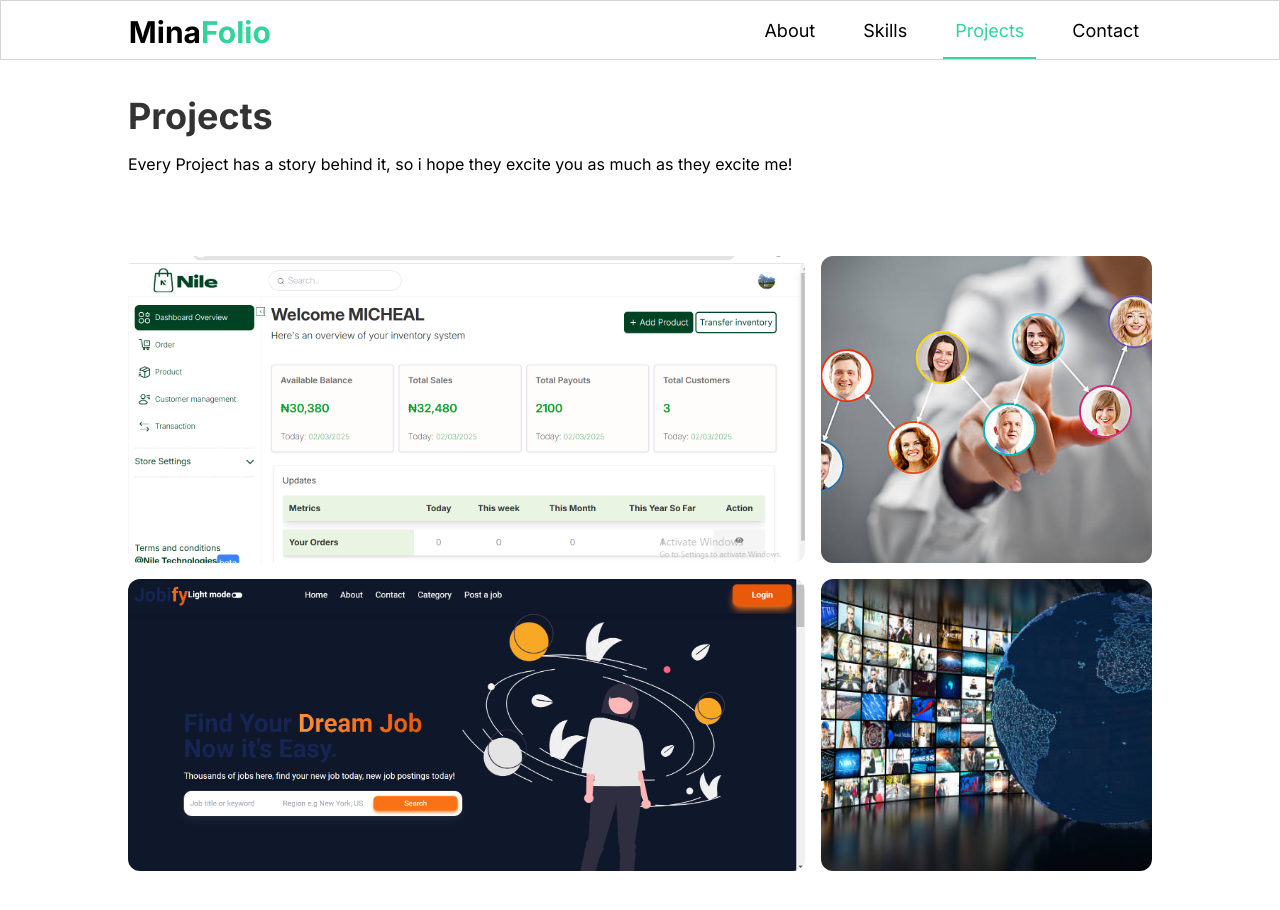
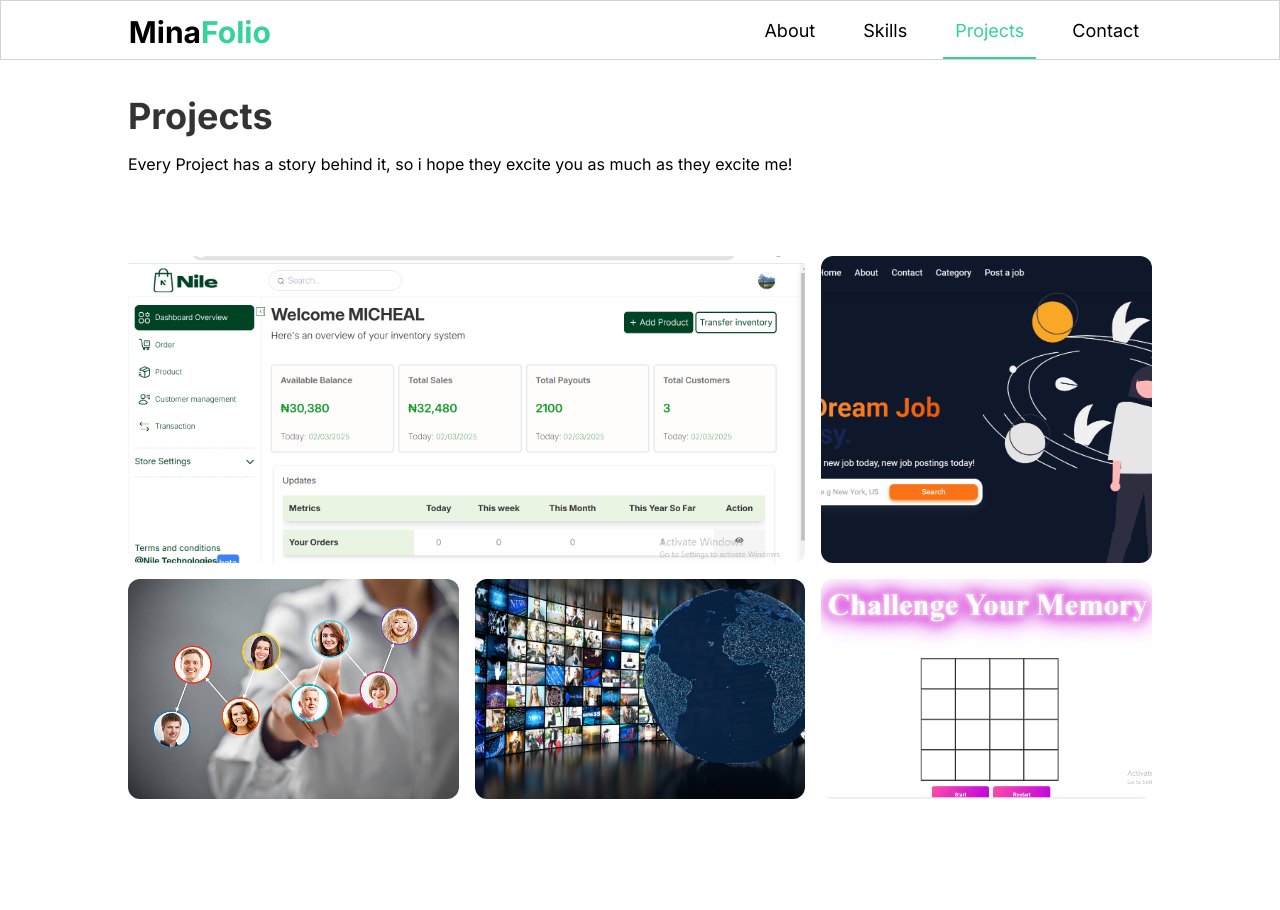
Before and after one commit to pejuameenat/2025-portfolio, a React (Vite) app: page / in a window 1280 px wide. Both pictures are taken after a click on the item "Projects". Shown: the top 910 px of the page. Built offline with nearby package versions, Linux system fonts and the light colour scheme.

Commit message:
added memory game

```diff
--- a/src/Components/Home.jsx
+++ b/src/Components/Home.jsx
@@ -13,7 +13,7 @@ const Home = ({ currentElement, gradient }) => {
               <span className="text-2xl text-white ">Frontend Developer</span>
               <p className="text-white my-5  leading-7">
                 {" "}
-                I’m a passionate Front-End Web Developer who brings ideas to
+                I’m a driven Front-End Web Developer who brings ideas to
                 life with clean, efficient code. Well-versed with HTML, CSS,
                 JavaScript, Tailwind CSS, Bootstrap, and React, I create
                 responsive, high-performance web solutions that are not just
--- a/src/Components/Projects.jsx
+++ b/src/Components/Projects.jsx
@@ -11,7 +11,7 @@ const Projects = ({ currentElement }) => {
             <div className="grid lg:grid-cols-3 gap-4 mt-20 items-stretch">
               {projects.map((item, index) => {
                 return (
-                  <div className={` services-image relative ${index ===0 ||index===2? 'lg:col-span-2':''}`} key={item.id}>
+                  <div className={` services-image relative ${index ===0? 'lg:col-span-2':''}`} key={item.id}>
                     <img
                       src={item.image}
                       alt={item.altText}
--- a/src/utils.js
+++ b/src/utils.js
@@ -3,7 +3,7 @@ import blog from './assets/blog-project-screenshot.jpg';
 import developer from './assets/developer.io-screenshot.jpg';
 import jobify from './assets/jobify.png';
 import nile from './assets/nile.png'
-
+import memory from './assets/memory.png'
 export const projects = [
     // {
     //   id: 1,
@@ -13,6 +13,15 @@ export const projects = [
     //   p: 'A react landing page website for requesting guardsmen services, built with react-js, HTML, CSS',
     //   link: 'https://guarder-three.vercel.app/',
     //   gitHub: 'https://github.com/pejuameenat/guarder',
+  // },
+     // {
+    //   id: 3,
+    //   image: ecommerce,
+    //   altText: 'movie-image',
+    //   h2: 'Artisan home',
+    //   p: 'A Modern website for artisans and people who require their services built with vanilla, javascript, HTML, CSS.',
+    //   link: 'https://artisan-home.vercel.app/index.html#',
+    //   gitHub: 'https://github.com/pejuameenat/Artisan-home',
     // },
 
     {
@@ -25,33 +34,24 @@ export const projects = [
       gitHub: 'https://github.com/pejuameenat/Nile-Merchant-Dashboard',
     },
 
-    // {
-    //   id: 3,
-    //   image: ecommerce,
-    //   altText: 'movie-image',
-    //   h2: 'Artisan home',
-    //   p: 'A Modern website for artisans and people who require their services built with vanilla, javascript, HTML, CSS.',
-    //   link: 'https://artisan-home.vercel.app/index.html#',
-    //   gitHub: 'https://github.com/pejuameenat/Artisan-home',
-    // },
+
     {
       id: 2,
-      image: developer,
-      altText: 'A man connecting image dots ',
-      h2: 'Developer.io',
-      p: 'A simple landing page for connecting early stage developers built with vanilla javascript, HTML, CSS.',
-      link: 'https://pejuameenat.github.io/developer.io/',
-      gitHub: 'https://github.com/pejuameenat/developer.io',
-    },
-
-    {
-      id: 3,
       image: jobify,
       altText: 'movie-image',
       h2: 'Jobify',
       p: ' A simple landing page for a job posting platform built with reactJs, tailwind Css, Html, material UI, Vite',
       link: 'https://jobify-io.vercel.app/',
       gitHub: 'https://github.com/pejuameenat/jobify.io',
+  },
+  {
+    id: 3,
+    image: developer,
+    altText: 'A man connecting image dots ',
+    h2: 'Developer.io',
+    p: 'A simple landing page for connecting early stage developers built with vanilla javascript, HTML, CSS.',
+    link: 'https://pejuameenat.github.io/developer.io/',
+    gitHub: 'https://github.com/pejuameenat/developer.io',
   },
   {
     id: 4,
@@ -62,4 +62,14 @@ export const projects = [
     link: 'https://news-blog-nine.vercel.app/index.html',
     gitHub: 'https://github.com/pejuameenat/News-Blog',
   },
+   {
+      id: 5,
+      image: memory,
+      altText: 'screenshot from the game',
+      h2: 'Memory game',
+      p: 'A simple game to challenge your memory built with vanilla javascript, HTML, CSS.',
+      link: ' https://memory-game-rosy-sigma.vercel.app/',
+      gitHub: ' https://github.com/pejuameenat/memory-game',
+    },
+
 ]
```
Also changed, not shown: src/assets/memory.png (added).
